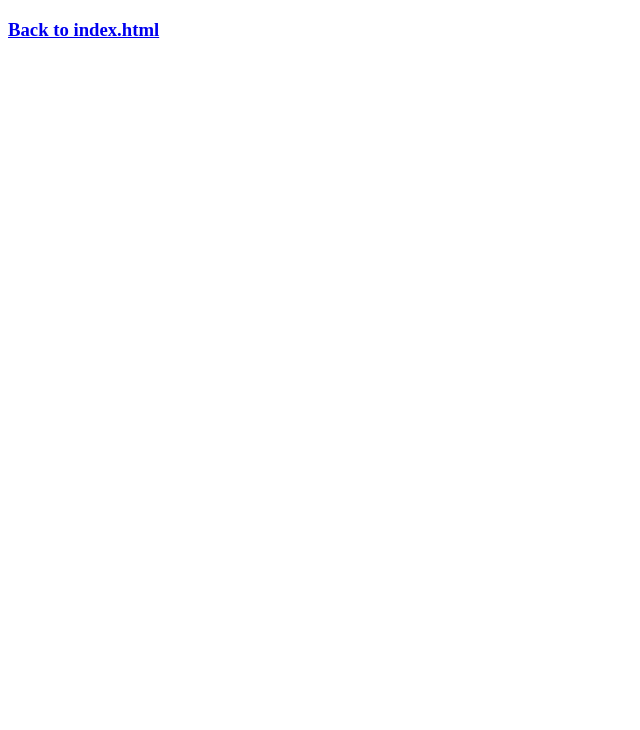
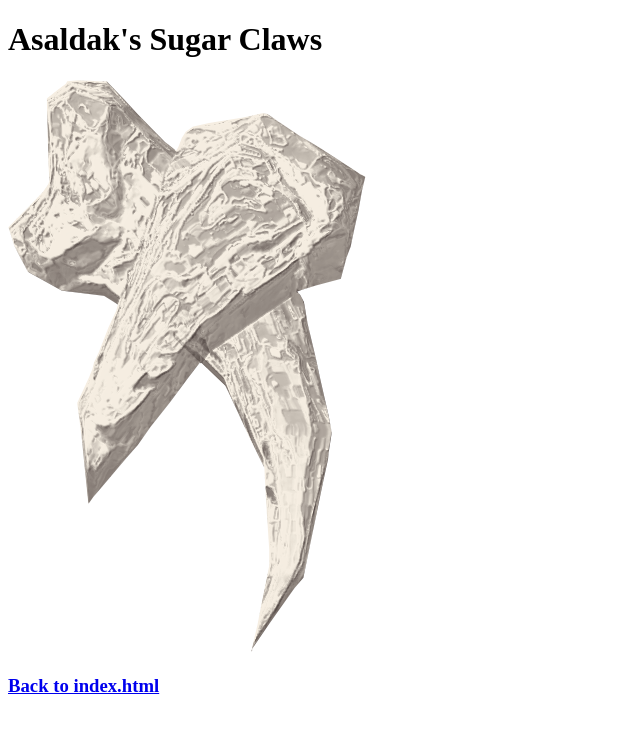
Before and after one commit to MoonSugarWarmSands/odin-recipes, a plain HTML site: page recipes/sugar-claws.html in a window 1280 px wide. Shown: the whole page, without its empty margins (0-640 px from the left). Drawn offline with Linux system fonts and the light colour scheme.

Commit message:
Updated title and added img

```diff
--- a/recipes/sugar-claws.html
+++ b/recipes/sugar-claws.html
@@ -9,6 +9,9 @@
 </head>
 <body>
 
+    <h1>Asaldak's Sugar Claws</h1>
+    <img src="../references/sugar-claws.png" alt="Picture of an in-game ice wraith teeth">
+
     <a href="../index.html"><h3>Back to index.html</h3></a>
 
 </body>
```
